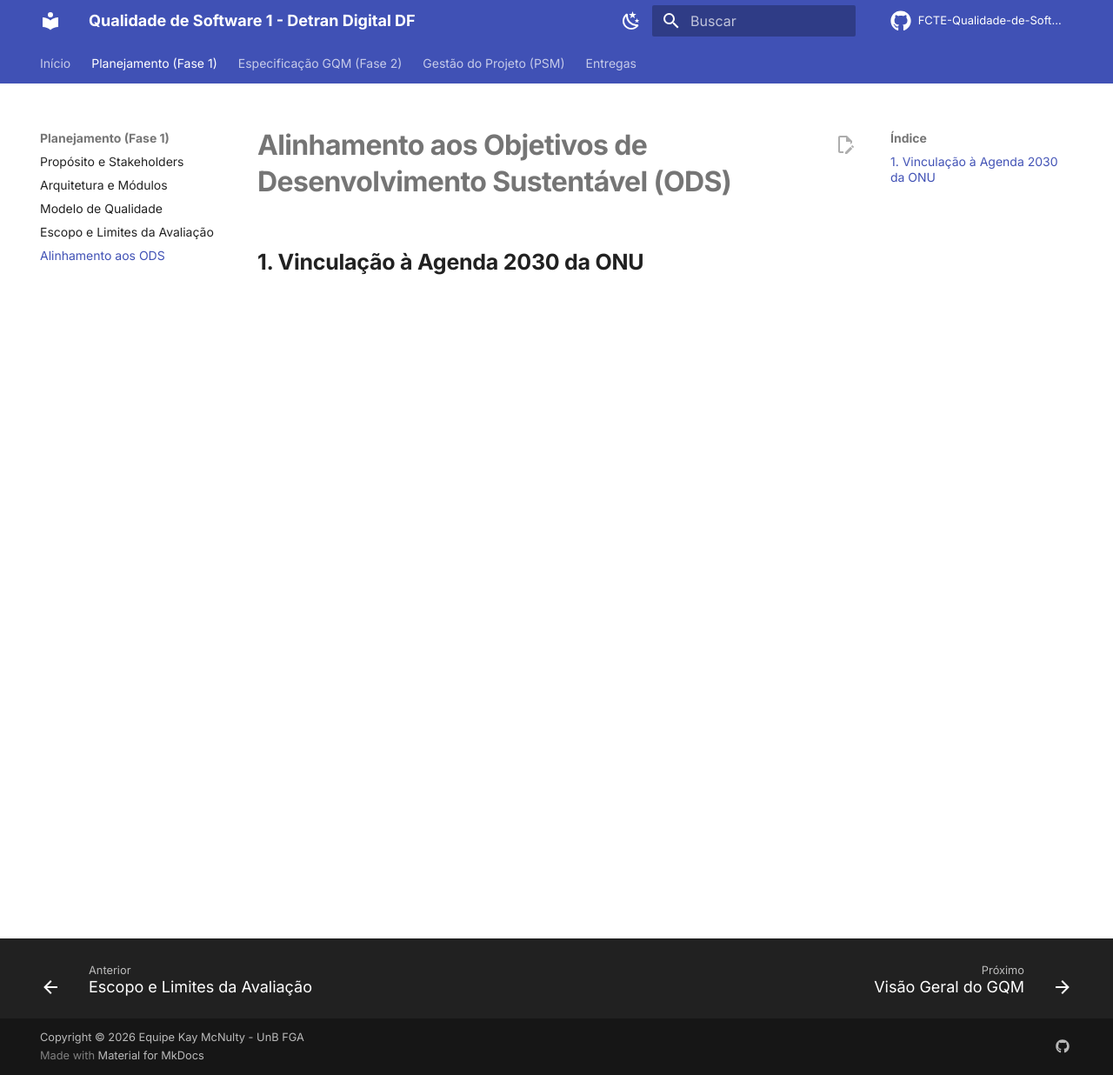
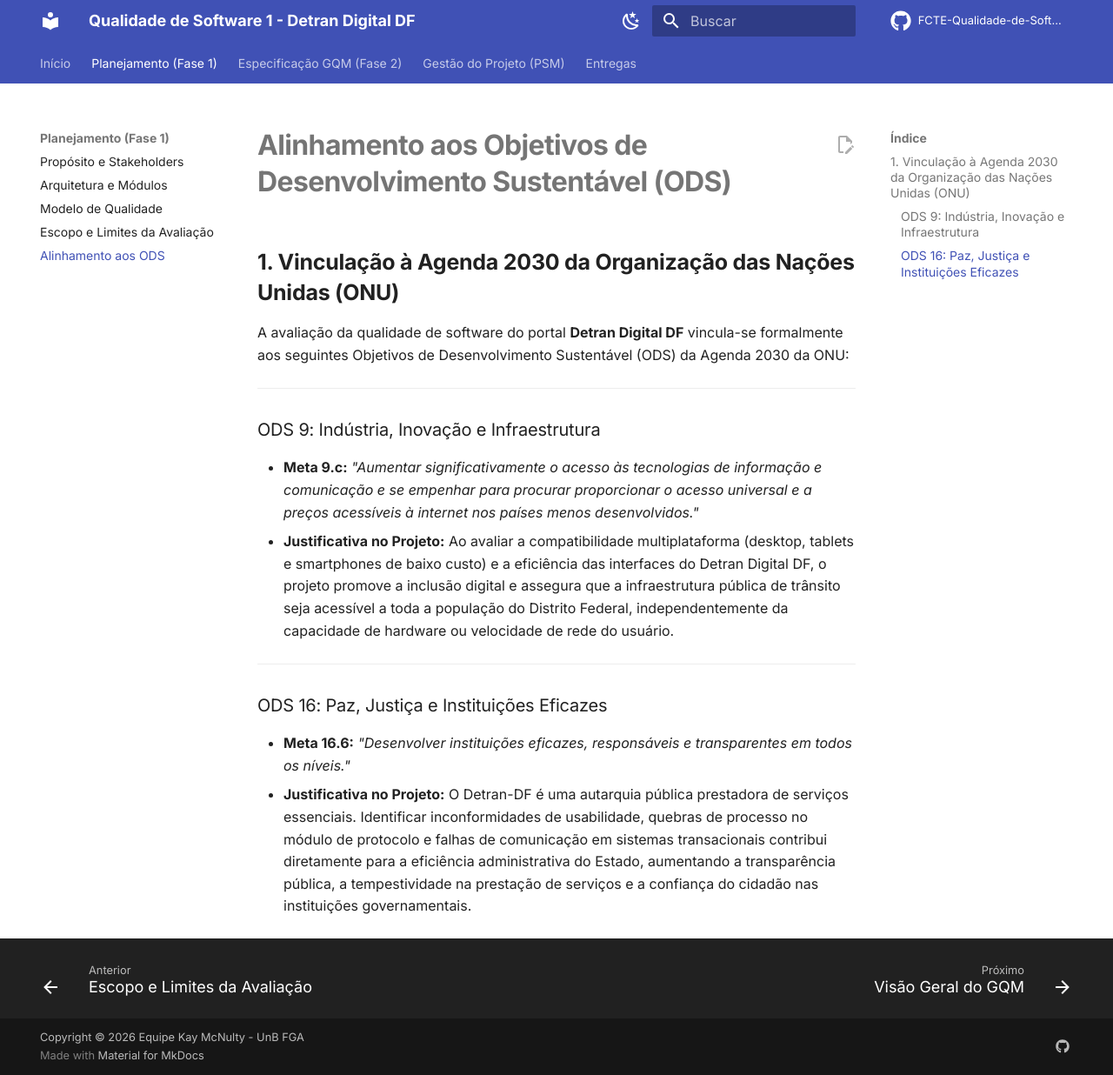
Before and after one commit to FCTE-Qualidade-de-Software-1/2026-2_T02_KAY_MCNULTY, an MkDocs documentation site: the page built from docs/fase1/ods.md, in a window 1280 px wide and 1236 px high. Shown: the whole window at 87% size. Built offline with MkDocs 1.6.1 and Material for MkDocs 9.7.7, drawn with Linux system fonts in a browser that asks for light colours; comment, search, counter and statistics services are not loaded.

Commit message:
docs: vincula o projeto aos ODS 9 e 16 da ONU (closes #8)
Co-authored-by: Nicole Jovita Fernandes <nicolejovitafernandes@gmail.com>

```diff
--- a/docs/fase1/ods.md
+++ b/docs/fase1/ods.md
@@ -1,5 +1,17 @@
 # Alinhamento aos Objetivos de Desenvolvimento Sustentável (ODS)
 
-## 1. Vinculação à Agenda 2030 da ONU
+## 1. Vinculação à Agenda 2030 da Organização das Nações Unidas (ONU)
 
-<!-- Espaço reservado para relacionar o projeto aos ODS relevantes (ex.: ODS 9 e ODS 16) com metas, indicadores e justificativa -->
+A avaliação da qualidade de software do portal **Detran Digital DF** vincula-se formalmente aos seguintes Objetivos de Desenvolvimento Sustentável (ODS) da Agenda 2030 da ONU:
+
+---
+
+### ODS 9: Indústria, Inovação e Infraestrutura
+* **Meta 9.c:** *"Aumentar significativamente o acesso às tecnologias de informação e comunicação e se empenhar para procurar proporcionar o acesso universal e a preços acessíveis à internet nos países menos desenvolvidos."*
+* **Justificativa no Projeto:** Ao avaliar a compatibilidade multiplataforma (desktop, tablets e smartphones de baixo custo) e a eficiência das interfaces do Detran Digital DF, o projeto promove a inclusão digital e assegura que a infraestrutura pública de trânsito seja acessível a toda a população do Distrito Federal, independentemente da capacidade de hardware ou velocidade de rede do usuário.
+
+---
+
+### ODS 16: Paz, Justiça e Instituições Eficazes
+* **Meta 16.6:** *"Desenvolver instituições eficazes, responsáveis e transparentes em todos os níveis."*
+* **Justificativa no Projeto:** O Detran-DF é uma autarquia pública prestadora de serviços essenciais. Identificar inconformidades de usabilidade, quebras de processo no módulo de protocolo e falhas de comunicação em sistemas transacionais contribui diretamente para a eficiência administrativa do Estado, aumentando a transparência pública, a tempestividade na prestação de serviços e a confiança do cidadão nas instituições governamentais.
```
